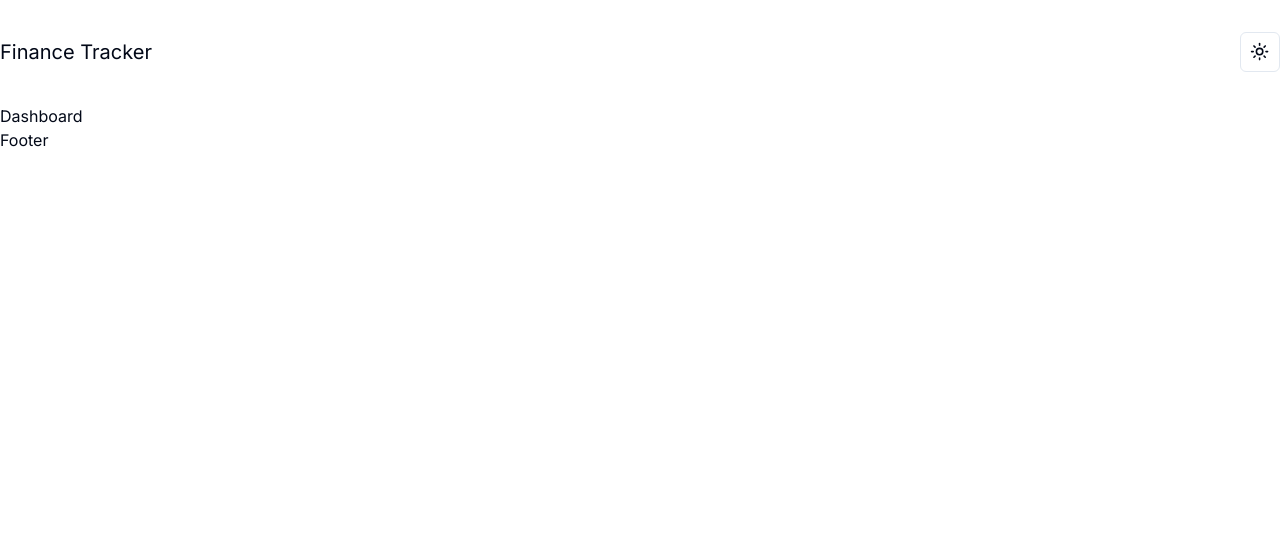
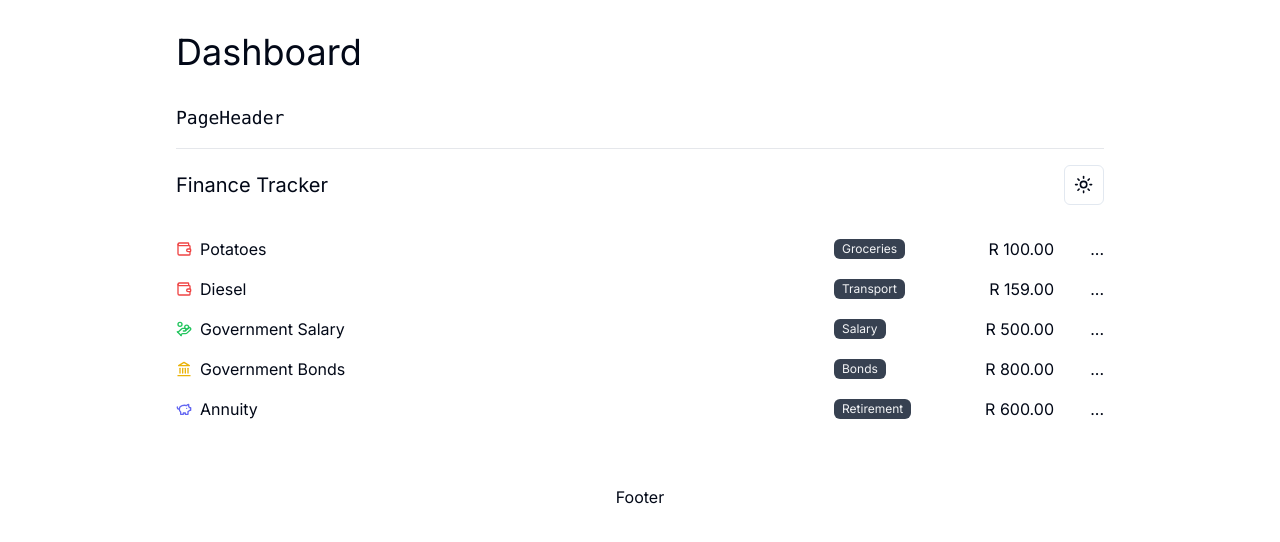
Before and after one commit to ariepaulus/next14-finance, a Next.js app: page /dashboard in a window 1280 px wide. Shown: the top 542 px of the page. Built offline with nearby package versions, Linux system fonts and the light colour scheme; data requests are answered from the project's data file.

Commit message:
Second Commit 20 April 2024

```diff
--- /dev/null
+++ b/app/dashboard/components/TransactionList.tsx
@@ -0,0 +1,22 @@
+import TransactionItem from '@/components/TransactionItem';
+import { ITransactionItem } from '@/types/types';
+
+export default async function TransactionList() {
+  const response = await fetch('http://localhost:3001/transactions');
+  const transactions: ITransactionItem[] = await response.json();
+
+  return (
+    <section className='space-y-4'>
+      {transactions.map(transaction => (
+        <div key={transaction.id} className='space-y-4'>
+          <TransactionItem
+            type={transaction.type}
+            category={transaction.category}
+            description={transaction.description}
+            amount={transaction.amount}
+          />
+        </div>
+      ))}
+    </section>
+  );
+}
--- a/app/dashboard/layout.tsx
+++ b/app/dashboard/layout.tsx
@@ -4,10 +4,19 @@ export default function DashboardLayout({
   children,
 }: Readonly<{ children: React.ReactNode }>) {
   return (
-    <>
-      <PageHeader className='my-8' />
-      {children}
-      <footer>Footer</footer>
-    </>
+    <main className='space-y-8 mb-44 ml-44 mr-44'>
+      <h1 className='text-4xl mt-8'>Dashboard</h1>
+      <div>
+        <h2 className='mb-4 text-lg font-mono'>PageHeader</h2>
+        <hr className='mb-4 border-gray-200 dark:border-gray-800' />
+        <div>
+          <PageHeader className='' />
+        </div>
+      </div>
+      <main>{children}</main>
+      <footer className='mt-auto text-center py-8 px-4 sm:px-6 lg:px-8'>
+        Footer
+      </footer>
+    </main>
   );
 }
--- a/app/dashboard/page.tsx
+++ b/app/dashboard/page.tsx
@@ -1,3 +1,9 @@
+import TransactionList from '@/app/dashboard/components/TransactionList';
+
 export default function Dashboard() {
-  return <div>Dashboard</div>;
+  return (
+    <section>
+      <TransactionList />
+    </section>
+  );
 }
--- a/app/layout.tsx
+++ b/app/layout.tsx
@@ -20,7 +20,7 @@ export default function RootLayout({
     <html lang='en' data-lt-installed='true' suppressHydrationWarning={true}>
       <body
         className={cn(
-          'min-h-screen bg-background font-sans antialiased',
+          'min-h-screen flex flex-col bg-background font-sans antialiased',
           fontSans.variable
         )}
         suppressHydrationWarning={true}
--- a/app/playground/page.tsx
+++ b/app/playground/page.tsx
@@ -8,9 +8,7 @@ import { Input } from '@/components/ui/Input';
 import {
   Select,
   SelectContent,
-  SelectGroup,
   SelectItem,
-  SelectLabel,
   SelectTrigger,
   SelectValue,
 } from '@/components/ui/Select';
--- a/components/PageHeader.tsx
+++ b/components/PageHeader.tsx
@@ -3,7 +3,7 @@ import { ModeToggle } from './ModeToggle';
 
 export default function PageHeader({ className }: { className: string }) {
   return (
-    <header className={`flex justify-between items-center ${className}`}>
+    <header className={`flex justify-between items-center p-y-4 ${className}`}>
       <Link
         href='/dashboard'
         className='text-xl hover:underline underline-offset-8 decoration-2'
@@ -11,9 +11,7 @@ export default function PageHeader({ className }: { className: string }) {
         Finance Tracker
       </Link>
       <div className='flex items-center space-x-4'>
-        <div>
-          <ModeToggle />
-        </div>
+        <ModeToggle />
       </div>
     </header>
   );
--- a/components/TransactionItem.tsx
+++ b/components/TransactionItem.tsx
@@ -1,26 +1,13 @@
 import { useFormatCurrency as FormatCurrency } from '@/hooks/use-format-currency';
-import {
-  IncomeType,
-  ExpenseType,
-  SavingsType,
-  InvestmentType,
-  TransactionType,
-} from '@/types/types';
-import { HandCoins, Wallet, Landmark, PiggyBank, Pencil } from 'lucide-react';
-
-interface TransactionItemProps {
-  type: TransactionType;
-  category?: ExpenseType | IncomeType | SavingsType | InvestmentType;
-  description: string;
-  amount: number;
-}
+import { HandCoins, Wallet, Landmark, PiggyBank } from 'lucide-react';
+import { ITransactionItem } from '@/types/types';
 
 export default function TransactionItem({
   type,
   category,
   description,
   amount,
-}: TransactionItemProps) {
+}: ITransactionItem) {
   const typesMap = {
     Income: {
       icon: HandCoins,
--- /dev/null
+++ b/db.json
@@ -0,0 +1,44 @@
+{
+  "transactions": [
+    {
+      "id": 1,
+      "amount": 100,
+      "type": "Expenses",
+      "category": "Groceries",
+      "description": "Potatoes",
+      "created_at": "2023-03-15T23:00:00"
+    },
+    {
+      "id": 2,
+      "amount": 159,
+      "type": "Expenses",
+      "category": "Transport",
+      "description": "Diesel",
+      "created_at": "2023-03-15T23:00:00"
+    },
+    {
+      "id": 3,
+      "amount": 500,
+      "type": "Income",
+      "category": "Salary",
+      "description": "Government Salary",
+      "created_at": "2023-03-15T23:00:00"
+    },
+    {
+      "id": 4,
+      "amount": 800,
+      "type": "Investment",
+      "category": "Bonds",
+      "description": "Government Bonds",
+      "created_at": "2023-03-15T23:00:00"
+    },
+    {
+      "id": 5,
+      "amount": 600,
+      "type": "Savings",
+      "category": "Retirement",
+      "description": "Annuity",
+      "created_at": "2023-03-15T23:00:00"
+    }
+  ]
+}
--- a/package.json
+++ b/package.json
@@ -6,7 +6,8 @@
     "dev": "next dev",
     "build": "next build",
     "start": "next start",
-    "lint": "next lint"
+    "lint": "next lint",
+    "json-server": "json-server --watch db.json --port 3001"
   },
   "dependencies": {
     "@faker-js/faker": "^8.4.1",
@@ -20,6 +21,7 @@
     "class-variance-authority": "^0.7.0",
     "clsx": "^2.1.0",
     "dotenv": "^16.4.5",
+    "json-server": "^1.0.0-alpha.23",
     "lucide-react": "^0.372.0",
     "next": "14.2.2",
     "next-themes": "^0.3.0",
```
Also changed, not shown: types/types.d.ts (+20 -6 lines), components.json, middleware.txt (renamed from middleware.ts), 1 other file (tests, documents, lock files or other folders).
